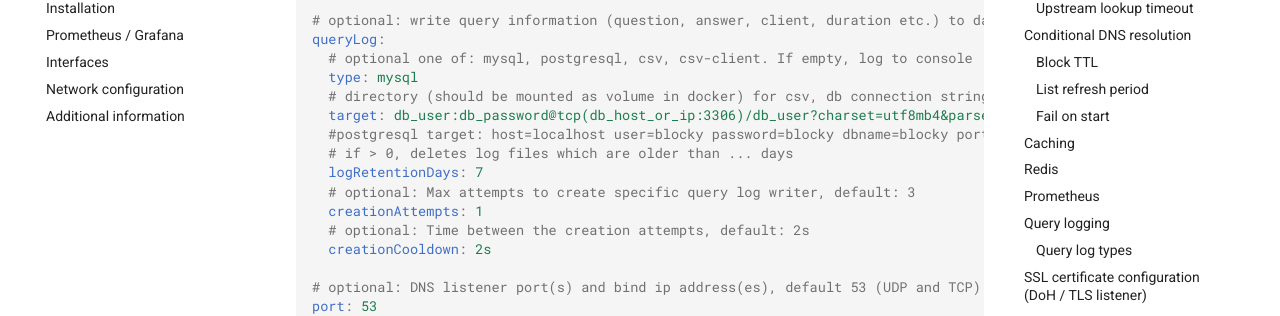
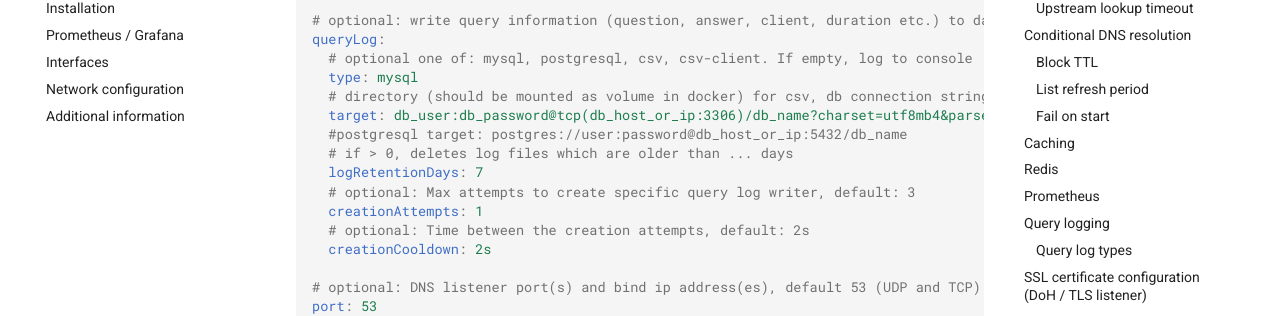
Before and after one commit to 0xERR0R/blocky, an MkDocs documentation site: the page built from docs/configuration.md, in a window 1280 px wide and 900 px high, scrolled down 2876 px. Shown: the part 154-470 px from the top of the window. Built offline with MkDocs 1.6.1 and Material for MkDocs 9.7.7, drawn with Linux system fonts in a browser that asks for light colours; comment, search, counter and statistics services are not loaded.

Commit message:
changed db url format

```diff
--- a/docs/config.yml
+++ b/docs/config.yml
@@ -146,8 +146,8 @@ queryLog:
   # optional one of: mysql, postgresql, csv, csv-client. If empty, log to console
   type: mysql
   # directory (should be mounted as volume in docker) for csv, db connection string for mysql/postgresql
-  target: db_user:db_password@tcp(db_host_or_ip:3306)/db_user?charset=utf8mb4&parseTime=True&loc=Local
-  #postgresql target: host=localhost user=blocky password=blocky dbname=blocky port=5432 sslmode=disable
+  target: db_user:db_password@tcp(db_host_or_ip:3306)/db_name?charset=utf8mb4&parseTime=True&loc=Local
+  #postgresql target: postgres://user:password@db_host_or_ip:5432/db_name
   # if > 0, deletes log files which are older than ... days
   logRetentionDays: 7
   # optional: Max attempts to create specific query log writer, default: 3
```
